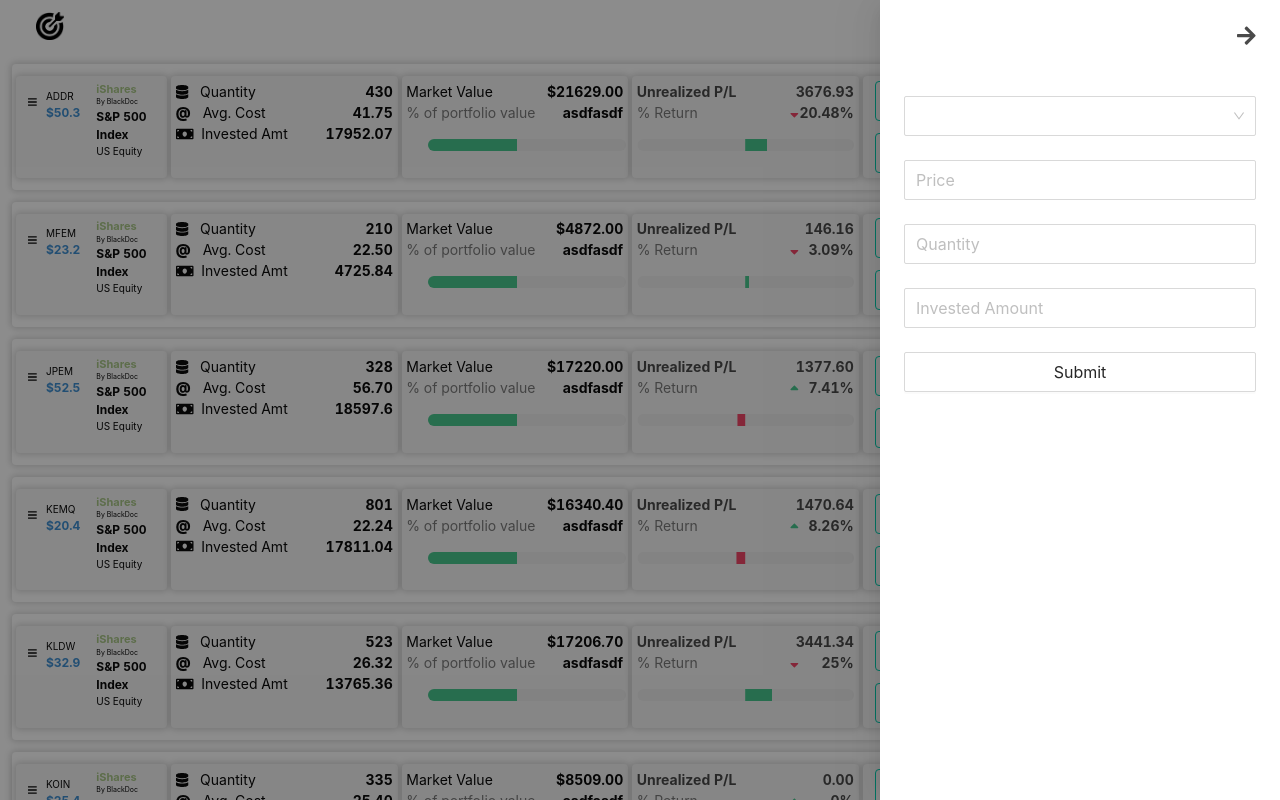
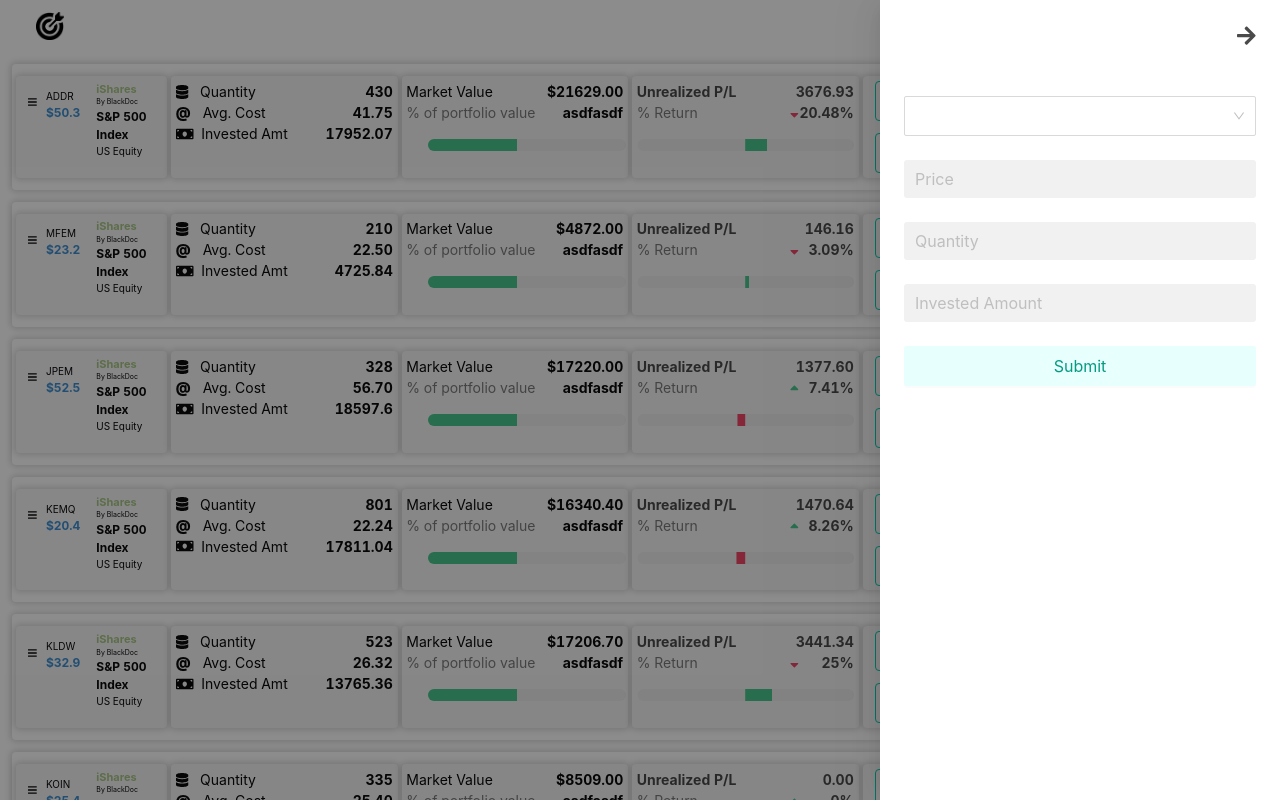
Before and after one commit to nirmalkar/darts, a React (Create React App) app: page / in a window 1280 px wide. Both pictures are taken after a click on the element 1246 px from the left and 30 px from the top of the page. Built offline with nearby package versions, Linux system fonts and the light colour scheme.

Commit message:
COMPONENT-DRAWERFORM & PACKAGE.JSON: added styles for input fields and button & installed react toastify

```diff
--- a/package.json
+++ b/package.json
@@ -15,6 +15,7 @@
     "react-redux": "^7.2.1",
     "react-router-dom": "^5.2.0",
     "react-scripts": "3.4.1",
+    "react-toastify": "^6.0.8",
     "recharts": "^1.8.5",
     "redux": "^4.0.5",
     "redux-thunk": "^2.3.0"
--- a/src/components/forms/DrawerForm.js
+++ b/src/components/forms/DrawerForm.js
@@ -57,6 +57,7 @@ const DrawerFrom = () => {
       </Form.Item>
       <Form.Item rules={[{ required: true }]}>
         <Input
+          style={inputStyles}
           name="price"
           placeholder="Price"
           onChange={(e) => handleInputChange(e)}
@@ -66,6 +67,7 @@ const DrawerFrom = () => {
       </Form.Item>
       <Form.Item rules={[{ required: true }]}>
         <Input
+          style={inputStyles}
           name="quantity"
           placeholder="Quantity"
           onChange={handleInputChange}
@@ -75,6 +77,7 @@ const DrawerFrom = () => {
       </Form.Item>
       <Form.Item rules={[{ required: true }]}>
         <Input
+          style={inputStyles}
           name="investedAmount"
           placeholder="Invested Amount"
           onChange={(e) => handleInputChange(e)}
@@ -83,7 +86,12 @@ const DrawerFrom = () => {
         />
       </Form.Item>
       <Form.Item>
-        <Button size="large" block onClick={(e) => submitData(e)}>
+        <Button
+          style={btnStyles}
+          size="large"
+          block
+          onClick={(e) => submitData(e)}
+        >
           Submit
         </Button>
       </Form.Item>
@@ -91,4 +99,15 @@ const DrawerFrom = () => {
   );
 };
 
+const btnStyles = {
+  backgroundColor: "rgb(231,255,253)",
+  borderRadius: "3px",
+  color: "rgb(5,155,129)",
+  border: "none",
+};
+const inputStyles = {
+  backgroundColor: "#F1F1F1",
+  borderRadius: "3px",
+  border: "none",
+};
 export default DrawerFrom;
```
Also changed, not shown: 1 other file (tests, documents, lock files or other folders).
